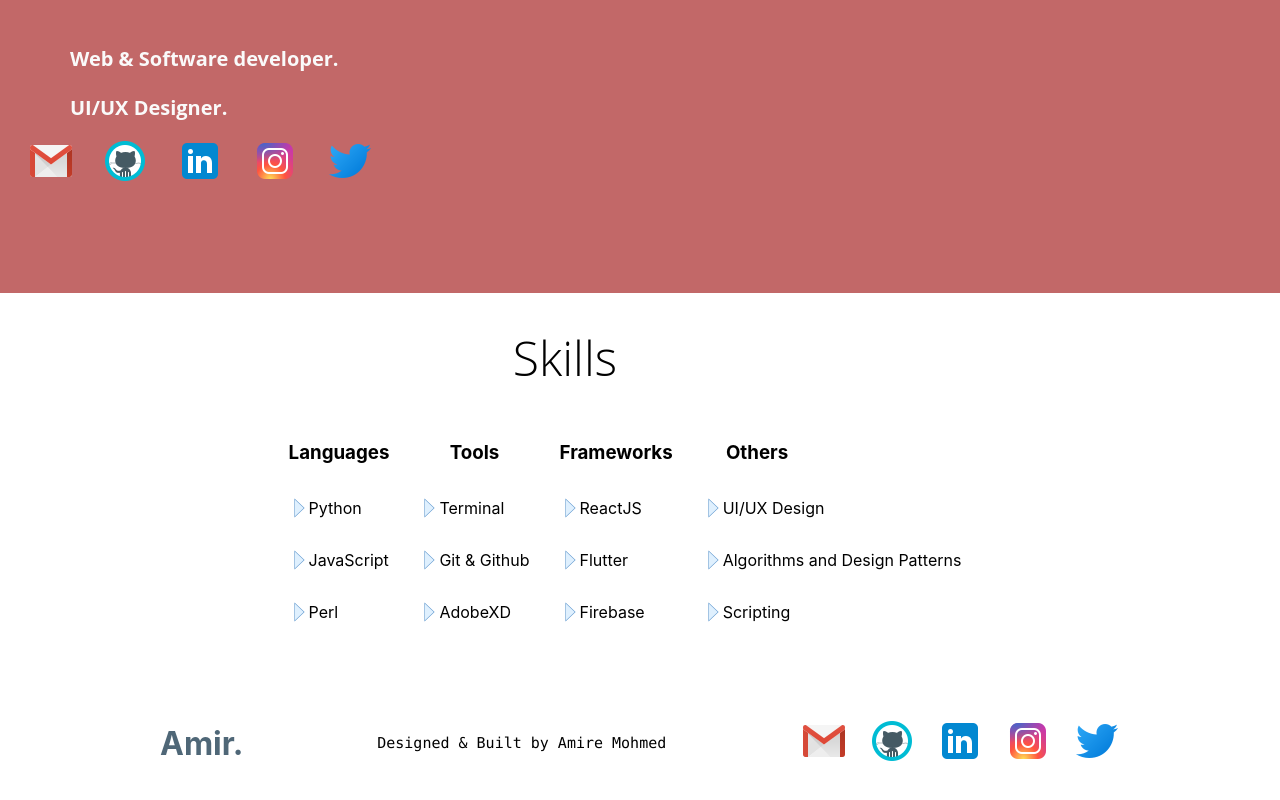
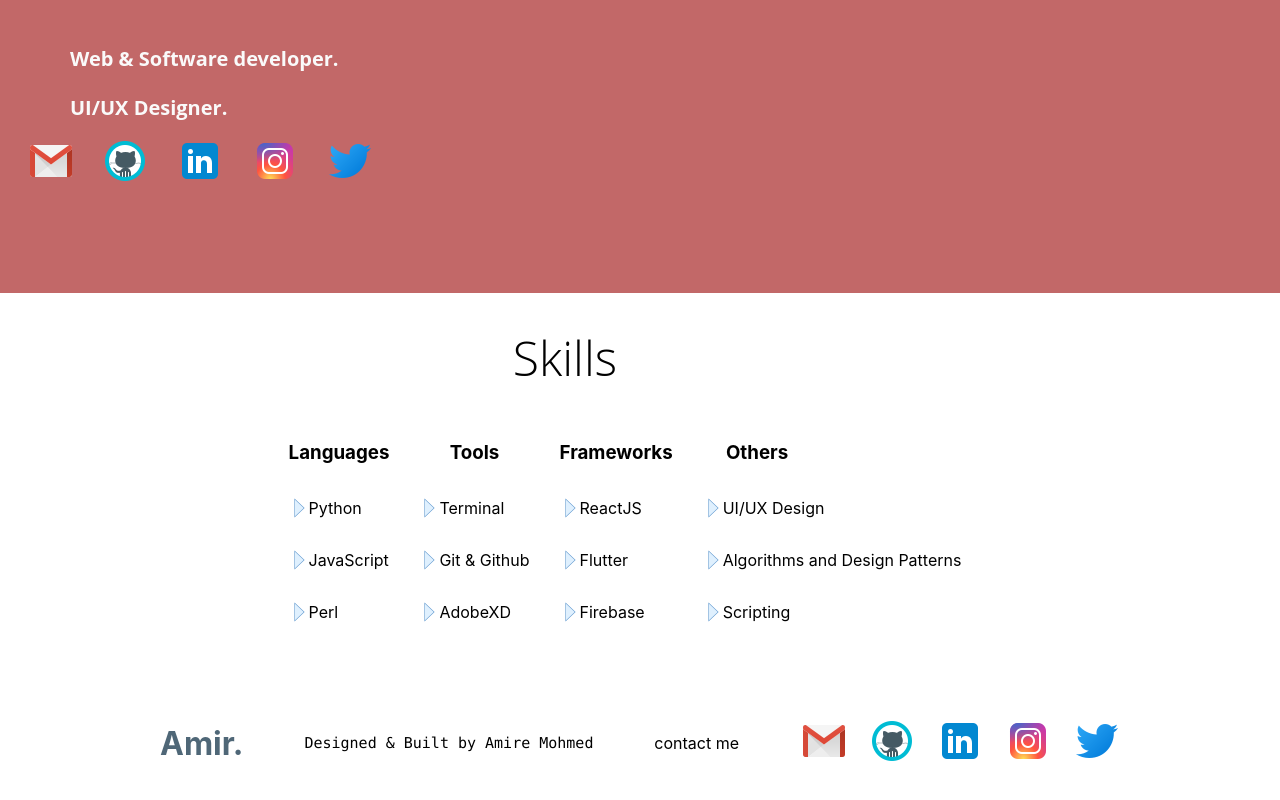
Before and after one commit to amohm001/netlifytest, a React (Create React App) app: page /home in a window 1280 px wide. Shown: the part 582-1382 px from the top of the page. Built offline with nearby package versions, Linux system fonts and the light colour scheme.

Commit message:
checking if CI is working

```diff
--- a/src/components/homepage.jsx
+++ b/src/components/homepage.jsx
@@ -287,6 +287,7 @@ class Home extends Component {
                         }}>
                             Designed & Built by Amire Mohmed
                         </p>
+                        contact me
                         <nav style={{ justifyContent: "space-between" }}>
 
                             <a href="mailto: amirditamo@gmail.com" style={{ marginRight: "20px" }}>
```
Also changed, not shown: 1 other file (tests, documents, lock files or other folders).
